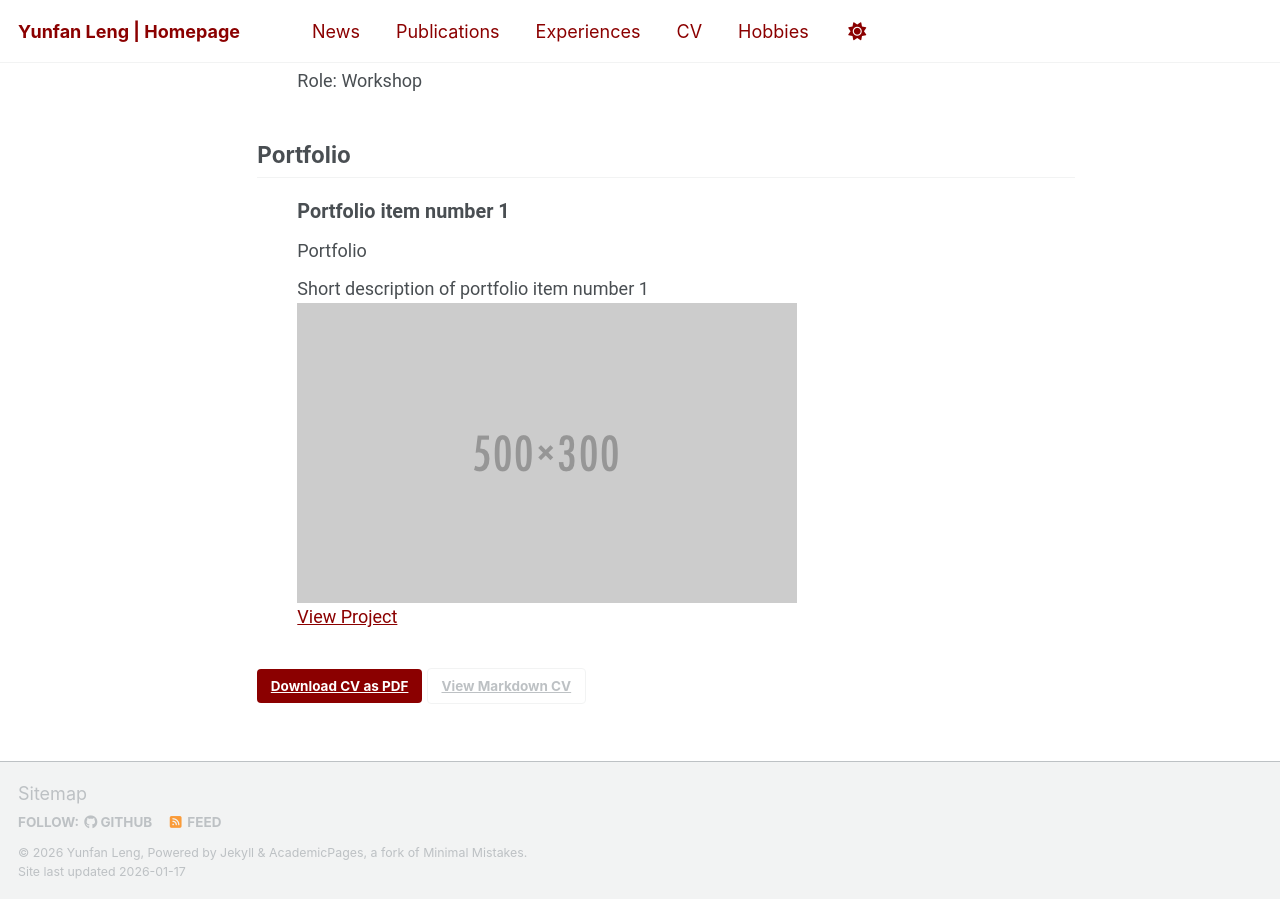
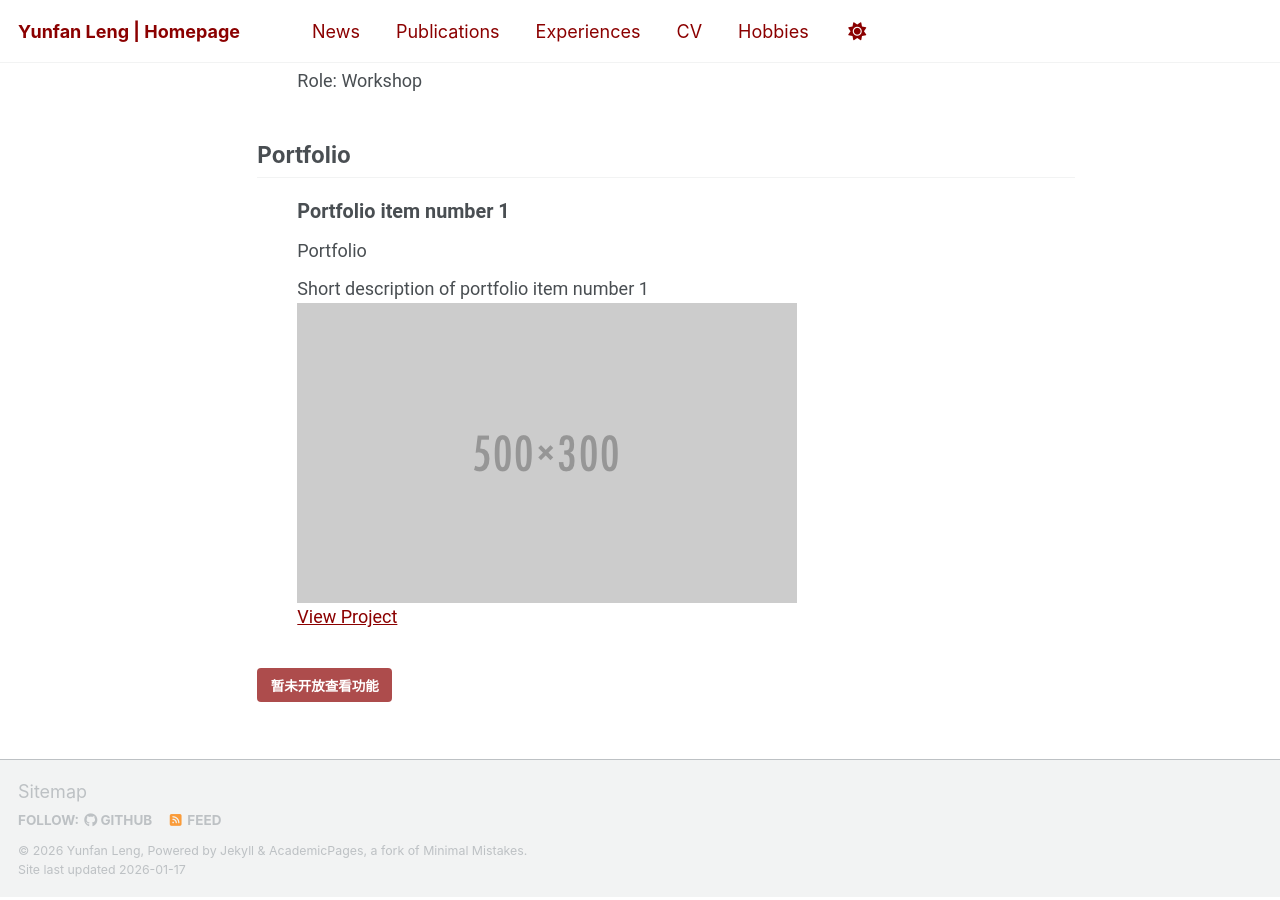
Before and after one commit to WENJIN6666/wenjin6666.github.io, a Jekyll site: the page built from _pages/cv-json.md, in a window 1280 px wide and 900 px high, scrolled down 2418 px. Built offline with Jekyll 4.4.1, drawn with Linux system fonts in a browser that asks for light colours; a script bundle is joined from its source files by our own code; library files that are not in the unit come from our copies.

Commit message:
Temporarily disable CV download/view, show unavailable message

```diff
--- a/_pages/cv-json.md
+++ b/_pages/cv-json.md
@@ -12,6 +12,5 @@ redirect_from:
 {% include cv-template.html %}
 
 <div class="cv-download-links">
-  <a href="{{ base_path }}/files/cv.pdf" class="btn btn--primary">Download CV as PDF</a>
-  <a href="{{ base_path }}" class="btn btn--inverse">View Markdown CV</a>
+  <button class="btn btn--primary" disabled style="cursor:not-allowed;opacity:0.7;">暂未开放查看功能</button>
 </div>
```
